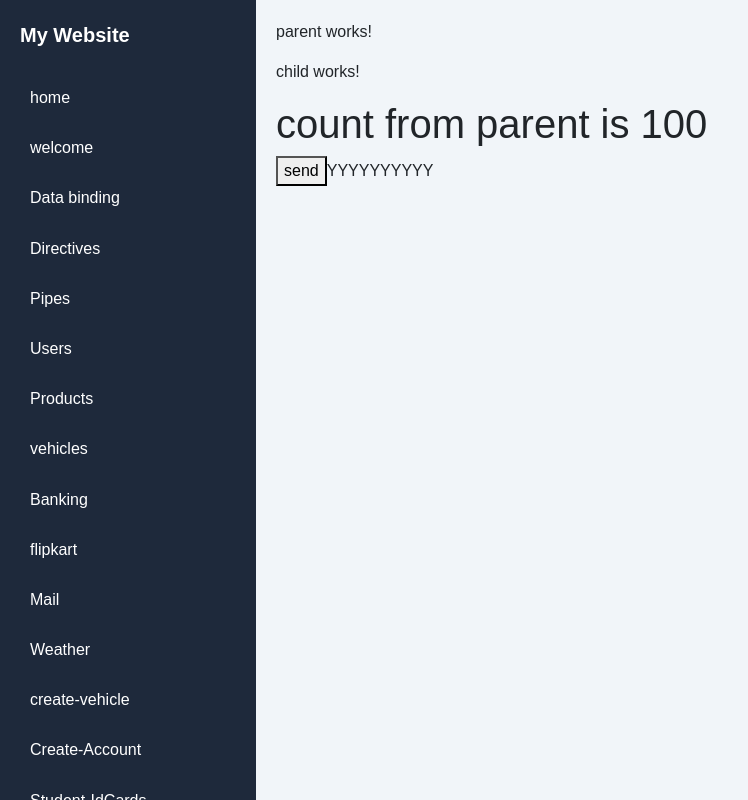
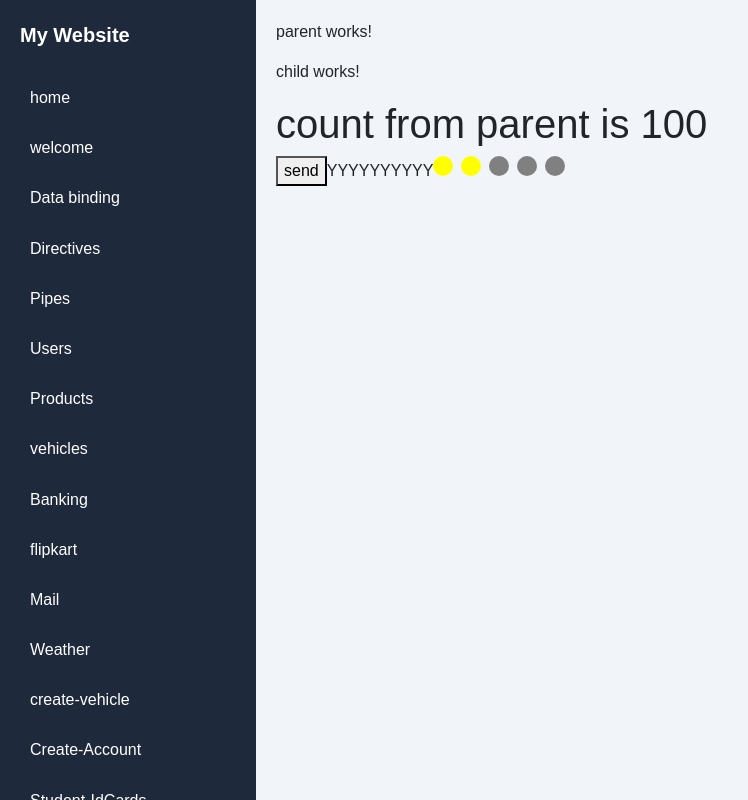
Before and after one commit to jagadeesh666-tech/my-app-apr26, an Angular app: page /dashboard/parent in a window 1280 px wide. Shown: the whole page, without its empty margins (0-748 px from the left). Built offline with nearby package versions, Linux system fonts and the light colour scheme; sample sign-in values are in the browser's storage.

Commit message:
rating-component

```diff
--- a/src/app/app-routing.module.ts
+++ b/src/app/app-routing.module.ts
@@ -25,6 +25,7 @@
 import { NotifyGuard } from './notify.guard';
 import { CreateUserComponent } from './create-user.component/create-user.component';
 import { ParentComponent } from './parent/parent.component';
+import { RatingComponent } from './rating/rating.component';
 
 const routes: Routes = [
   {path:'login', component:LoginComponent},
@@ -50,7 +51,8 @@
     {path:"student-details/:id",component:StudentDetailsComponent},
     {path:"edit-details/:id",component:CreateidcardComponent},
     {path:"create-user.component",component:CreateUserComponent},
-    {path:"parent",component:ParentComponent}
+    {path:"parent",component:ParentComponent},
+
 
 
 
--- a/src/app/app.module.ts
+++ b/src/app/app.module.ts
@@ -29,6 +29,7 @@
 import { CreateUserComponent } from './create-user.component/create-user.component';
 import { ParentComponent } from './parent/parent.component';
 import { ChildComponent } from './child/child.component';
+import { RatingComponent } from './rating/rating.component';
 @NgModule({
   declarations: [
     AppComponent,
@@ -56,6 +57,7 @@
     CreateUserComponent,
     ParentComponent,
     ChildComponent,
+    RatingComponent,
   ],
   imports: [
     BrowserModule,
--- a/src/app/parent/parent.component.html
+++ b/src/app/parent/parent.component.html
@@ -1,9 +1,11 @@
 <p>parent works!</p>
-                            <!-- catch -->
+<!-- catch -->
 <app-child [count]="100" (countChange)="updateCount($event)">YYYYYYYYYY</app-child>
+<app-rating [rating]="2" (ratingChanged)="updateRating($event)">Out of 5</app-rating>
 
 
 
- <!-- we can access by using selecctor tag -->
+
+<!-- we can access by using selecctor tag -->
 <!-- <app-banking></app-banking>
 <app-students-idcards></app-students-idcards> -->
--- a/src/app/parent/parent.component.ts
+++ b/src/app/parent/parent.component.ts
@@ -9,4 +9,8 @@
     updateCount(value:number){
       alert(value);
     }
+    updateRating(value:number){
+      alert(value);
+    }
+
 }
--- a/src/app/products/products.component.html
+++ b/src/app/products/products.component.html
@@ -45,7 +45,9 @@
                     <td>{{i+1}}</td>
                     <td>{{product.productName}}</td>
                     <td>{{product.price}}</td>
-                    <td>{{product.rating}}</td>
+                    <td>
+                        <app-rating [rating]="product.rating"></app-rating>
+                    </td>
                     <td>{{product.FreeDelivery ? 'Yes' : 'No' }}</td>
                     <td>
                         <button (click)="delete(i)">delete</button>
--- /dev/null
+++ b/src/app/rating/rating.component.css
@@ -0,0 +1,8 @@
+.circle {
+  width: 20px;
+  height: 20px;
+  border-radius: 50%;
+  display: inline-block;
+  cursor: pointer;
+  margin-right: 8px;
+}
--- /dev/null
+++ b/src/app/rating/rating.component.html
@@ -0,0 +1,10 @@
+
+<span class="circle" [ngStyle]="{'background-color': rating >= 1 ? 'yellow' : 'gray'}" (click)="updateRating(1)"></span>
+
+<span class="circle" [ngStyle]="{'background-color': rating >= 2 ? 'yellow' : 'gray'}" (click)="updateRating(2)"></span>
+
+<span class="circle" [ngStyle]="{'background-color': rating >= 3 ? 'yellow' : 'gray'}" (click)="updateRating(3)"></span>
+
+<span class="circle" [ngStyle]="{'background-color': rating >= 4 ? 'yellow' : 'gray'}" (click)="updateRating(4)"></span>
+
+<span class="circle" [ngStyle]="{'background-color': rating >= 5 ? 'yellow' : 'gray'}" (click)="updateRating(5)"></span>
--- /dev/null
+++ b/src/app/rating/rating.component.ts
@@ -0,0 +1,16 @@
+import { Component, EventEmitter, Input, Output } from '@angular/core';
+
+@Component({
+  selector: 'app-rating',
+  templateUrl: './rating.component.html',
+  styleUrls: ['./rating.component.css']
+})
+export class RatingComponent {
+  @Input() rating:number = 0;
+  @Output() ratingChanged: EventEmitter<number> = new EventEmitter();
+
+  updateRating(rating:number){
+    this.rating= rating;
+    this.ratingChanged.emit(rating);
+  }
+}
```
Also changed, not shown: 1 other file (tests, documents, lock files or other folders).
